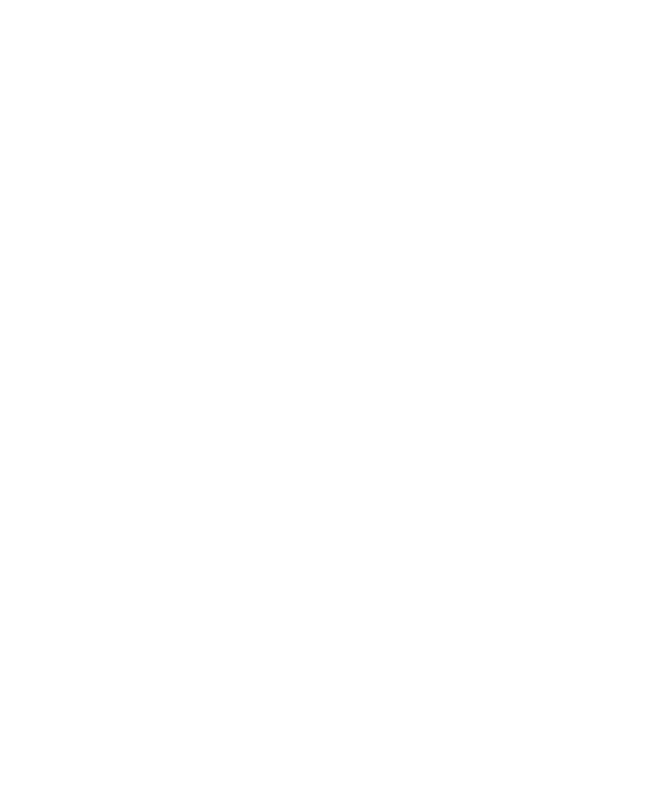
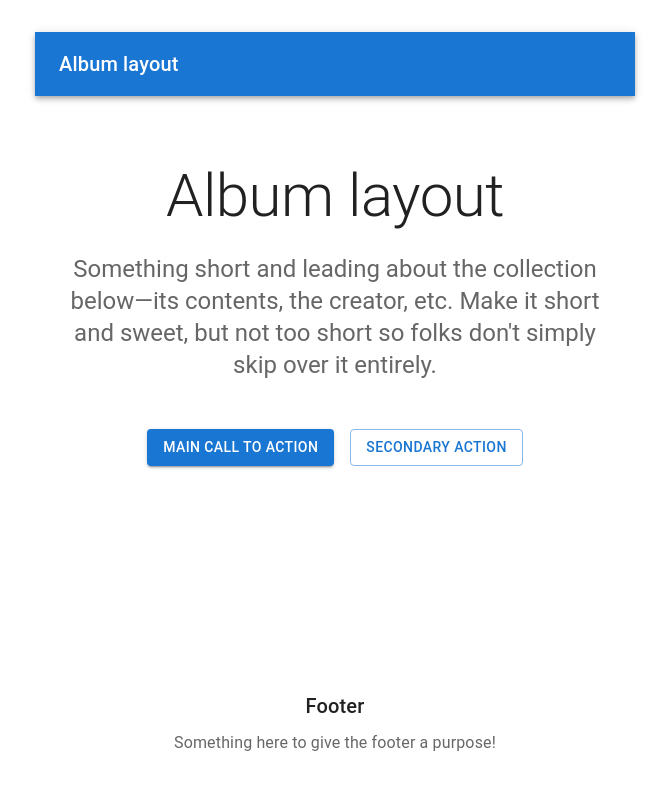
Before and after one commit to VickyKolomiiets/nasa_test, a React (Vite) app: page / in a window 1280 px wide. Shown: the top 790 px of the page, without its empty margins (305-974 px from the left). Built offline with nearby package versions, Linux system fonts and the light colour scheme.

Commit message:
Layout setup

```diff
--- a/package.json
+++ b/package.json
@@ -9,6 +9,8 @@
     "preview": "vite preview"
   },
   "dependencies": {
+    "@emotion/react": "^11.11.1",
+    "@emotion/styled": "^11.11.0",
     "@mui/material": "^5.14.1",
     "@mui/styled-engine-sc": "^5.12.0",
     "react": "^18.2.0",
--- a/src/components/NeoList/NeoList.tsx
+++ b/src/components/NeoList/NeoList.tsx
@@ -2,17 +2,99 @@
 import NeoListItem from "./NeoListItem";
 import { getNEOs } from "../../services/nasaAPI";
 
+import AppBar from "@mui/material/AppBar";
+import Button from "@mui/material/Button";
+import Card from "@mui/material/Card";
+import CardActions from "@mui/material/CardActions";
+import CardContent from "@mui/material/CardContent";
+import CardMedia from "@mui/material/CardMedia";
+import CssBaseline from "@mui/material/CssBaseline";
+import Grid from "@mui/material/Grid";
+import Stack from "@mui/material/Stack";
+import Box from "@mui/material/Box";
+import Toolbar from "@mui/material/Toolbar";
+import Typography from "@mui/material/Typography";
+import Container from "@mui/material/Container";
+import Link from "@mui/material/Link";
+import { createTheme, ThemeProvider } from "@mui/material/styles";
+
 const NEOList = () => {
-  const [neoData, setNeoData] = useState<any>([]);
-  const [startIndex, setStartIndex] = useState(0);
+  const defaultTheme = createTheme();
 
-  const fetchData = async (startDate, endDate) => {
-    const data = await getNEOs(startDate, endDate);
-    // Aggregate the data as needed here before setting it
-    return data;
-  };
-
-  return <div>{/* <NeoListItem key={index} item={item} /> */}</div>;
+  return (
+    <div>
+      <ThemeProvider theme={defaultTheme}>
+        <CssBaseline />
+        <AppBar position="relative">
+          <Toolbar>
+            <Typography variant="h6" color="inherit" noWrap>
+              Album layout
+            </Typography>
+          </Toolbar>
+        </AppBar>
+        <main>
+          {/* Hero unit */}
+          <Box
+            sx={{
+              bgcolor: "background.paper",
+              pt: 8,
+              pb: 6,
+            }}
+          >
+            <Container maxWidth="sm">
+              <Typography
+                component="h1"
+                variant="h2"
+                align="center"
+                color="text.primary"
+                gutterBottom
+              >
+                Album layout
+              </Typography>
+              <Typography
+                variant="h5"
+                align="center"
+                color="text.secondary"
+                paragraph
+              >
+                Something short and leading about the collection below—its
+                contents, the creator, etc. Make it short and sweet, but not too
+                short so folks don&apos;t simply skip over it entirely.
+              </Typography>
+              <Stack
+                sx={{ pt: 4 }}
+                direction="row"
+                spacing={2}
+                justifyContent="center"
+              >
+                <Button variant="contained">Main call to action</Button>
+                <Button variant="outlined">Secondary action</Button>
+              </Stack>
+            </Container>
+          </Box>
+          <Container sx={{ py: 8 }} maxWidth="md">
+            {/* End hero unit */}
+            <Grid container spacing={4}></Grid>
+          </Container>
+        </main>
+        {/* Footer */}
+        <Box sx={{ bgcolor: "background.paper", p: 6 }} component="footer">
+          <Typography variant="h6" align="center" gutterBottom>
+            Footer
+          </Typography>
+          <Typography
+            variant="subtitle1"
+            align="center"
+            color="text.secondary"
+            component="p"
+          >
+            Something here to give the footer a purpose!
+          </Typography>
+        </Box>
+        {/* End footer */}
+      </ThemeProvider>
+    </div>
+  );
 };
 
 export default NEOList;
```
Also changed, not shown: src/components/NeoList/NeoListItem.tsx (+49 -1 lines), 1 other file (tests, documents, lock files or other folders).
